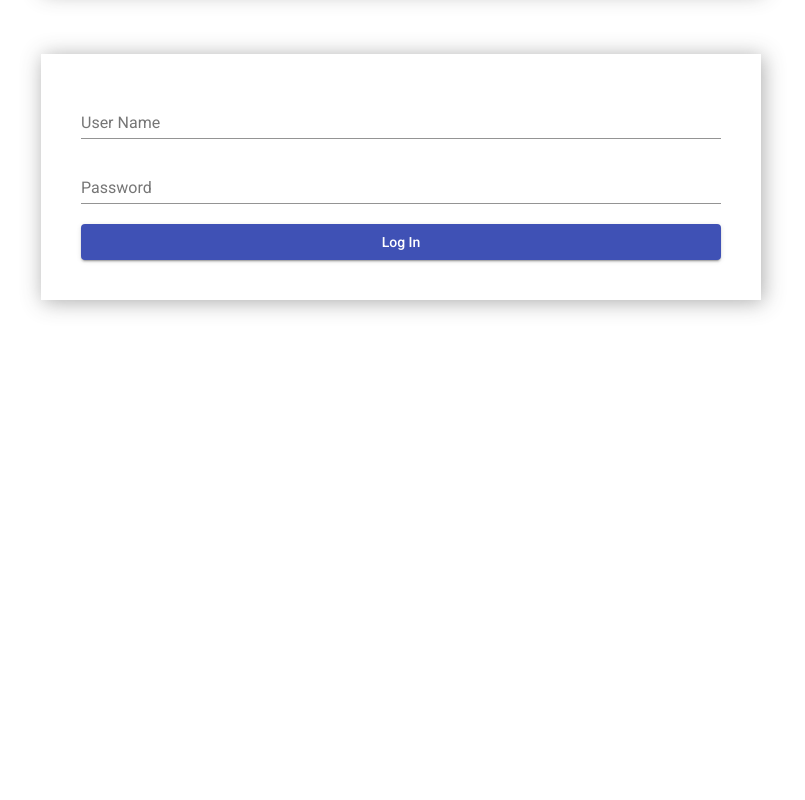
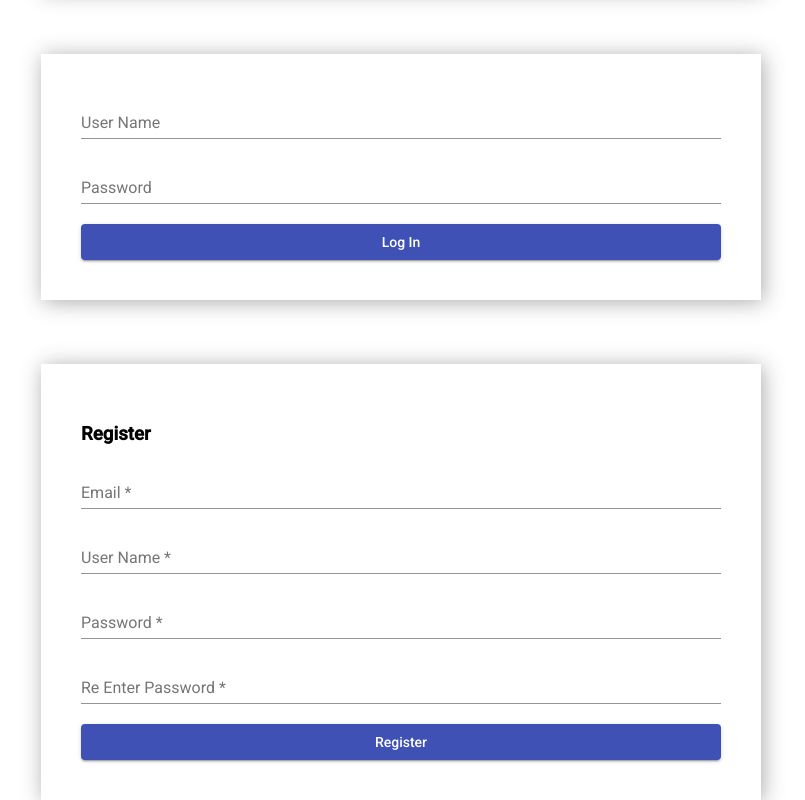
Before and after one commit to bhatiama/FinalProject, an Angular app in the folder Arte/: page / in a window 1280 px wide. Shown: the part 401-1201 px from the top of the page, without its empty margins (239-1044 px from the left). Before the commit the page ends 864 px from the top, so only its background shows below. Built offline with nearby package versions, Linux system fonts and the light colour scheme.

Commit message:
adding app component files

```diff
--- a/Arte/src/app/app.component.html
+++ b/Arte/src/app/app.component.html
@@ -1,3 +1,4 @@
 <app-header></app-header>
 <app-posts></app-posts>
 <app-login></app-login>
+<app-register></app-register>
--- a/Arte/src/app/app.component.scss
+++ b/Arte/src/app/app.component.scss
@@ -2,4 +2,5 @@ app-header {
     width: 100%;
     top: 0;
     position: fixed;
+    z-index: 100;
 }
--- a/Arte/src/app/app.module.ts
+++ b/Arte/src/app/app.module.ts
@@ -11,6 +11,7 @@ import { MatButtonModule} from '@angular/material/button';
 import { LoginComponent } from './components/login/login.component';
 import { HeaderComponent } from './components/header/header.component';
 import { MatToolbarModule } from '@angular/material/toolbar';
+import { RegisterComponent } from './components/register/register.component';
 
 
 @NgModule({
@@ -19,6 +20,7 @@ import { MatToolbarModule } from '@angular/material/toolbar';
     PostsComponent,
     LoginComponent,
     HeaderComponent,
+    RegisterComponent,
   ],
   imports: [
     BrowserModule,
```
